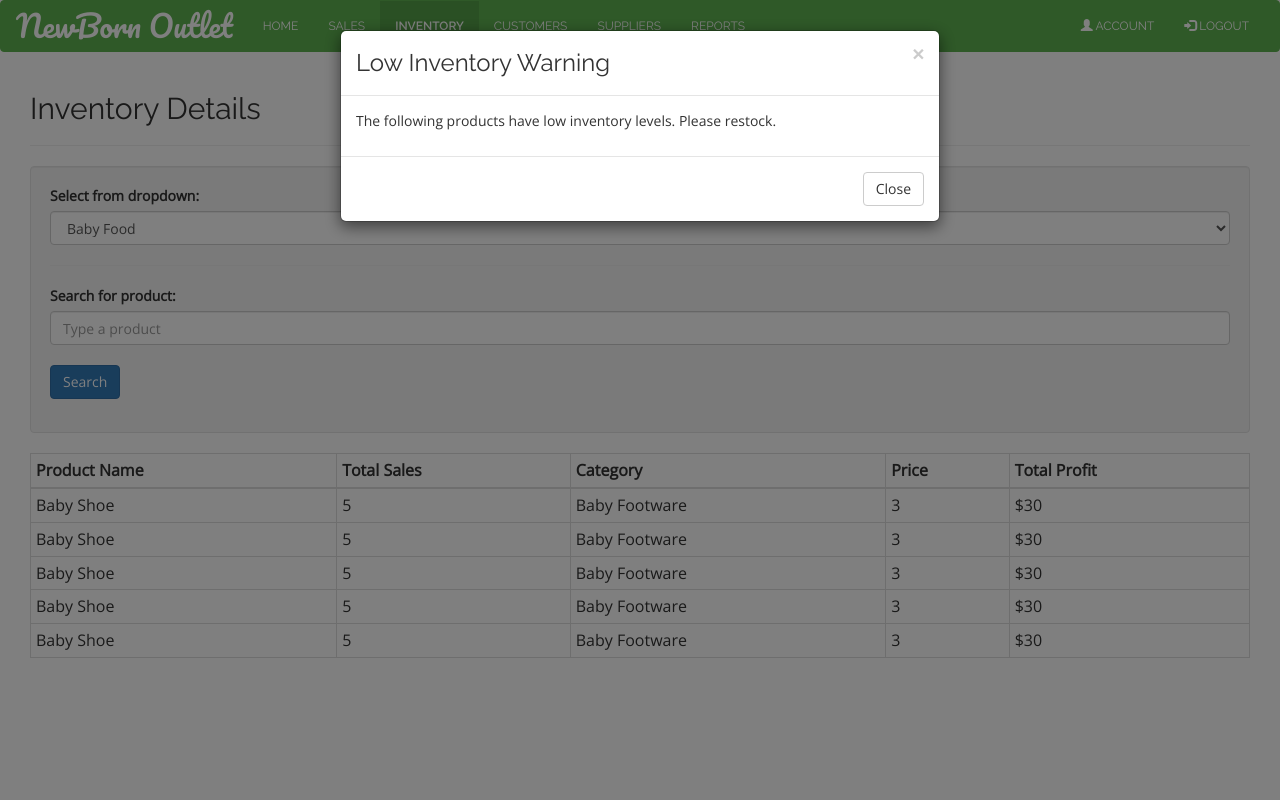
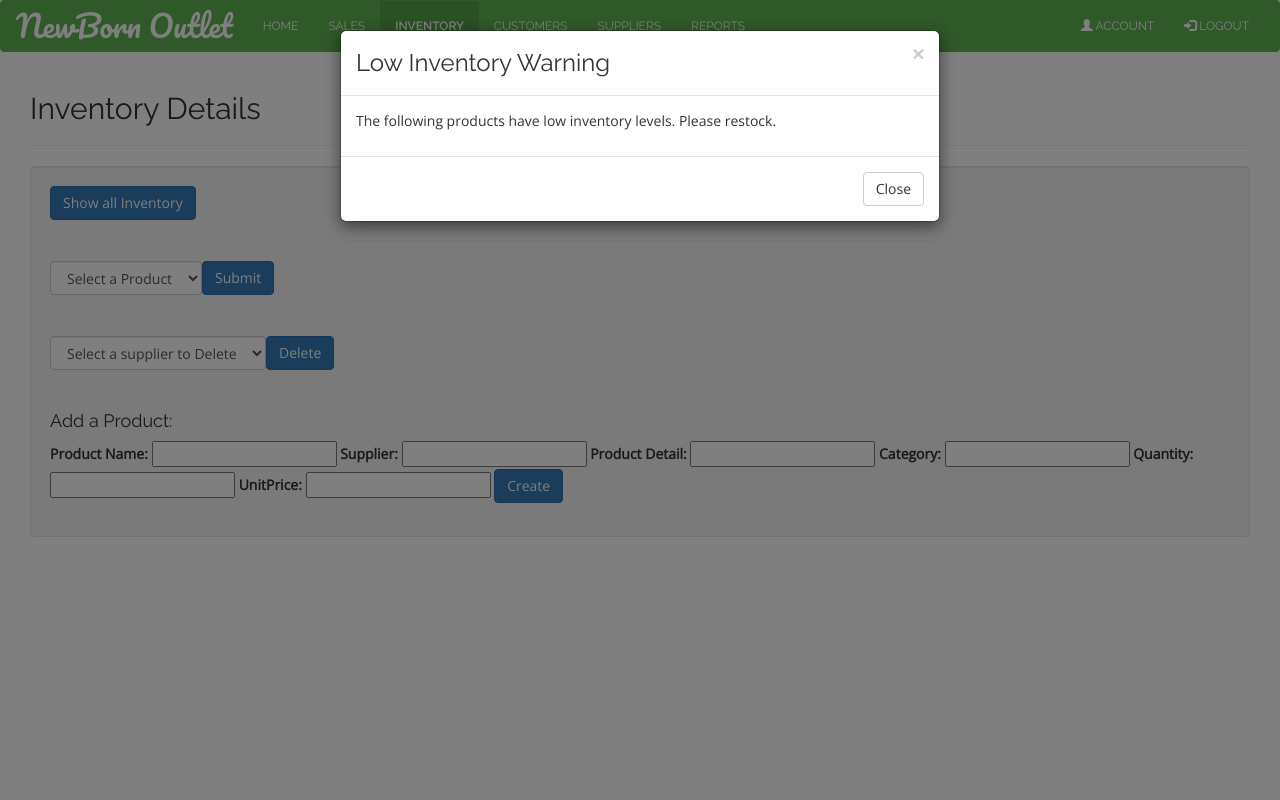
Before and after one commit to derreck503/PointOfSales, a PHP site: page /inventory.php in a window 1280 px wide. Run offline with PHP 8.4, Linux system fonts and the light colour scheme; tables that the repository leaves empty or names only in its code hold one stand-in row (values such as "Sample post"); data that the repository does not hold is empty; some libraries are stand-ins or nearby versions.

Commit message:
Working inventory page

```diff
--- a/inventory.php
+++ b/inventory.php
@@ -1,3 +1,9 @@
+<?php
+require 'database/connect.php';
+?>
+
+<html>
+
 <html>
 
 <head>
@@ -13,6 +19,8 @@
     <script src="https://maxcdn.bootstrapcdn.com/bootstrap/3.3.7/js/bootstrap.min.js"></script>
     <script src="js/loadNavBar.js"></script>
     <script src="js/custom.js"></script>
+    <script src="js/showProduct.js"></script>
+    <script src="js/showProducts.js"></script>
 </head>
 
 <body>
@@ -20,7 +28,7 @@
 
     <!--Table for report-->
     <div class="container-fluid">
-        <!-- modal -->
+        <!-- Modal for trigger -->
         <div class="modal" id="modalWarning" role="dialog">
             <div class="modal-dialog">
                 <div class="modal-content">
@@ -38,90 +46,191 @@
             </div>
         </div>
         <!-- end modal -->
+
         <!--one huge column for the whole container-->
         <div class="col-lg-12">
         <h2>Inventory Details</h2>
         <hr>
         <!--search bar for products-->
         <div class="well">
-            <!--Dropdown list with products to select from-->
+          <!--Show All Inventory Button-->
+          <button type="button" class="btn btn-primary" onclick="showAll();">Show all Inventory</button>
+          <hr>
+          <!--Select Inventroy from dropdown-->
           <div class="dropdown form-group">
-                <label for="selectProduct">Select from dropdown:</label>
-                <select class="form-control" id="selectProduct">
-                <option value="volvo">Select a Product</option>
-                <option value="volvo">Baby Shoes</option>
-                <option value="saab">Baby Shirt</option>
-                <option value="vw">Baby Toy</option>
-                <option value="audi" selected>Baby Food</option>
+            <form action="" method="post" name="myForm" id="myForm">
+              <table>
+                <tr>
+                  <td>
+                    <select name="selectedValue" class="form-control">
+                      <option>Select a Product</option>
+                      <?php
+                            $sql = $db->query("SELECT ProductID, ProductName FROM POSDB.Product");
+                            if($sql->num_rows){
+                                $suppliers = $sql->fetch_all(MYSQLI_ASSOC);
+                                foreach($suppliers as $sup){
+                                    echo '<option value="',$sup['ProductID'],'" id="selection">',$sup['ProductName'],'</option>';
+                                }
+                            }
+                            ?>
                     </select>
+                    <td>
+                      <input type="submit" class="btn btn-primary" name="submit" value="Submit" />
+                    </td>
+                </tr>
+              </table>
+            </form>
           </div>
           <hr>
+            <!--Delete a Inventory from dropdown-->
+          <div class="dropdown form-group">
+            <form action="" method="post" name="myForm" id="myForm">
+              <table>
+                <tr>
+                  <td>
+                    <select name="selectedDeleteValue" class="form-control">
+                      <option>Select a supplier to Delete</option>
+                      <?php
+                        $sql = $db->query("SELECT ProductName, ProductID FROM POSDB.Product");
+                        if($sql->num_rows){
+                            $suppliers = $sql->fetch_all(MYSQLI_ASSOC);
+                            foreach($suppliers as $sup){
+                                echo '<option value="',$sup['ProductID'],'" id="selection">',$sup['ProductName'],'</option>';
+                            }
+                        }
+                        ?>
+                    </select>
+                    <td>
+                      <input type="submit" class="btn btn-primary" name="Delete" value="Delete" />
+                    </td>
+                </tr>
+              </table>
+            </form>
+            <?php
+                if(isset($_POST['Delete'])){
+                    $deletion = $_POST['selectedDeleteValue'];
+                    echo "Deleted ";
+                    echo $deletion;
+                    $delete = $db->query("DELETE FROM POSDB.Product Where ProductID = $deletion");
+                    $result = mysql_query($delete);
+                    //Need to refresh page to not show deleted value in dropdown menu anymore!!!!!
+                    //header("Refresh:0");
+                }
+                ?>
+          </div>
+          <hr>
+          <!--Add a Product-->
+          <h4>Add a Product:</h4>
+          <form action="" method="post">
+            <p>
+              <label for="ProductName">Product Name: </label>
+              <input type="text" name="ProductName" id="ProductName">
+              <label for="Supplier">Supplier: </label>
+              <input type="text" name="Supplier" id="Supplier">
+              <label for="ProductDetail">Product Detail: </label>
+              <input type="text" name="ProductDetail" id="ProductDetail">
+              <label for="Category">Category: </label>
+              <input type="text" name="Category" id="Category">
+              <label for="Quantity">Quantity: </label>
+              <input type="text" name="Quantity" id="Quantity">
+              <label for="UnitPrice">UnitPrice: </label>
+              <input type="text" name="UnitPrice" id="UnitPrice">
+            <input type="submit" name="Create" value="Create" class="btn btn-primary">
+          </form>
+          <?php
+            if(isset($_POST['Create'])){
+                $PName = $_POST['ProductName'];
+                $supplier = $_POST['Supplier'];
+                $productDetail = $_POST['ProductDetail'];
+                $category = $_POST['Category'];
+                $quantity = $_POST['Quantity'];
+                $unitPrice = $_POST['UnitPrice'];
 
-            <!-- search bar -->
-            <label for="selectProduct">Search for product:</label>
-            <form role="form" id="searchProduct">
-                <div class="input" >
-                    <input type="text" class="form-control" placeholder="Type a product">
-                    <br>
-                    <button type="button" class="btn btn-primary">Search</button>
+                $create = $db->query("INSERT INTO POSDB.Product (`ProductID`, `ProductName`, `SupplierID`, `ProductDetail`, `QtyInStock`, `UnitPrice`) VALUES(0, '$PName', '$supplier', '$productDetail', '$category', '$quantity', '$unitPrice')");
+
+                $results = mysql_query($create);
+            }
+          ?>
         </div>
-            </form>
-        </div>
-
-        <!-- button to generate overall sales-->
-        <table class="table table-bordered table-condensed">
+<!-- Table for showing all Suppliers -->
+        <table class="table table-bordered table-condensed" id="showAllProducts" style="display:none">
           <!--Head means title columns-->
           <thead>
             <tr>
+              <th>ProductID/th>
               <th>Product Name</th>
-                    <th>Total Sales</th>
+              <th>Supplier</th>
+              <th>Product Details</th>
               <th>Category</th>
-                    <th>Price</th>
-                    <th>Total Profit</th>
+              <th>Qty In Stock</th>
+              <th>Unit Stock</th>
             </tr>
           </thead>
           <!--Each tr is a row and td is a cell for each column-->
           <tbody>
-                <tr>
-                    <td>Baby Shoe</td>
-                    <td>5</td>
-                    <td>Baby Footware</td>
-                    <td>3</td>
-                    <td>$30</td>
-                </tr>
-                <tr>
-                    <td>Baby Shoe</td>
-                    <td>5</td>
-                    <td>Baby Footware</td>
-                    <td>3</td>
-                    <td>$30</td>
-                </tr>
-                <tr>
-                    <td>Baby Shoe</td>
-                    <td>5</td>
-                    <td>Baby Footware</td>
-                    <td>3</td>
-                    <td>$30</td>
-                </tr>
-                <tr>
-                    <td>Baby Shoe</td>
-                    <td>5</td>
-                    <td>Baby Footware</td>
-                    <td>3</td>
-                    <td>$30</td>
-                </tr>
-                <tr>
-                    <td>Baby Shoe</td>
-                    <td>5</td>
-                    <td>Baby Footware</td>
-                    <td>3</td>
-                    <td>$30</td>
-                </tr>
+            <?php
+                $query = $db->query("SELECT * FROM POSDB.Product");
+                if($count = $query->num_rows){
+                    $rows = $query->fetch_all(MYSQLI_ASSOC);
+                    foreach($rows as $row){
+                        echo'<tr>';
+                        echo'<td>', $row['ProductID'],'</td>';
+                        echo'<td>', $row['ProductName'],'</td>';
+                        echo'<td>', $row['SupplierID'],'</td>';
+                        echo'<td>', $row['ProductDetailID'],'</td>';
+                        echo'<td>', $row['Category'],'</td>';
+                        echo'<td>', $row['QtyInStock'],'</td>';
+                        echo'<td>', $row['UnitPrice'],'</td>';
+                        echo'</tr>';
+                    }
+                }
+                ?>
           </tbody>
         </table>
+
+        <!--Table for showing certain product -->
+        <table class="table table-bordered table-condensed" id="showProduct" style="display:none">
+          <!--Head means title columns-->
+          <thead>
+            <tr>
+              <th>ProductID/th>
+              <th>Product Name</th>
+              <th>Supplier</th>
+              <th>Product Details</th>
+              <th>Category</th>
+              <th>Qty In Stock</th>
+              <th>Unit Stock</th>
+            </tr>
+          </thead>
+          <!--Each tr is a row and td is a cell for each column-->
+          <tbody>
+            <?php
+                if(isset($_POST['submit'])){
+                    $selection = $_POST['selectedValue'];
+                    echo "<script> showProduct(); </script>";
+                }
+                $query = $db->query("SELECT * FROM POSDB.Product Where ProductID = $selection");
+                if($count = $query->num_rows){
+                    $rows = $query->fetch_all(MYSQLI_ASSOC);
+                    foreach($rows as $row){
+                        echo'<tr>';
+                        echo'<td>', $row['ProductID'],'</td>';
+                        echo'<td>', $row['ProductName'],'</td>';
+                        echo'<td>', $row['SupplierID'],'</td>';
+                        echo'<td>', $row['ProductDetailID'],'</td>';
+                        echo'<td>', $row['Category'],'</td>';
+                        echo'<td>', $row['QtyInStock'],'</td>';
+                        echo'<td>', $row['UnitPrice'],'</td>';
+                        echo'</tr>';
+                    }
+                }
+                ?>
+          </tbody>
+        </table>
+
            </div>
     </div>
-
+</div>
 </body>
 
 </html>
--- /dev/null
+++ b/js/showProduct.js
@@ -0,0 +1,5 @@
+function showProduct(){
+    console.log("Show product function entered");
+        document.getElementById("showAllProducts").style.display = "none";
+        document.getElementById("showProduct").style.display = "block";
+}
--- /dev/null
+++ b/js/showProducts.js
@@ -0,0 +1,5 @@
+function showAll(){
+    console.log("Entered show all function");
+        document.getElementById("showAllProducts").style.display = "block";
+        document.getElementById("showProduct").style.display = "none";
+}
```
Lines whose indentation alone changed are shown as unchanged.
